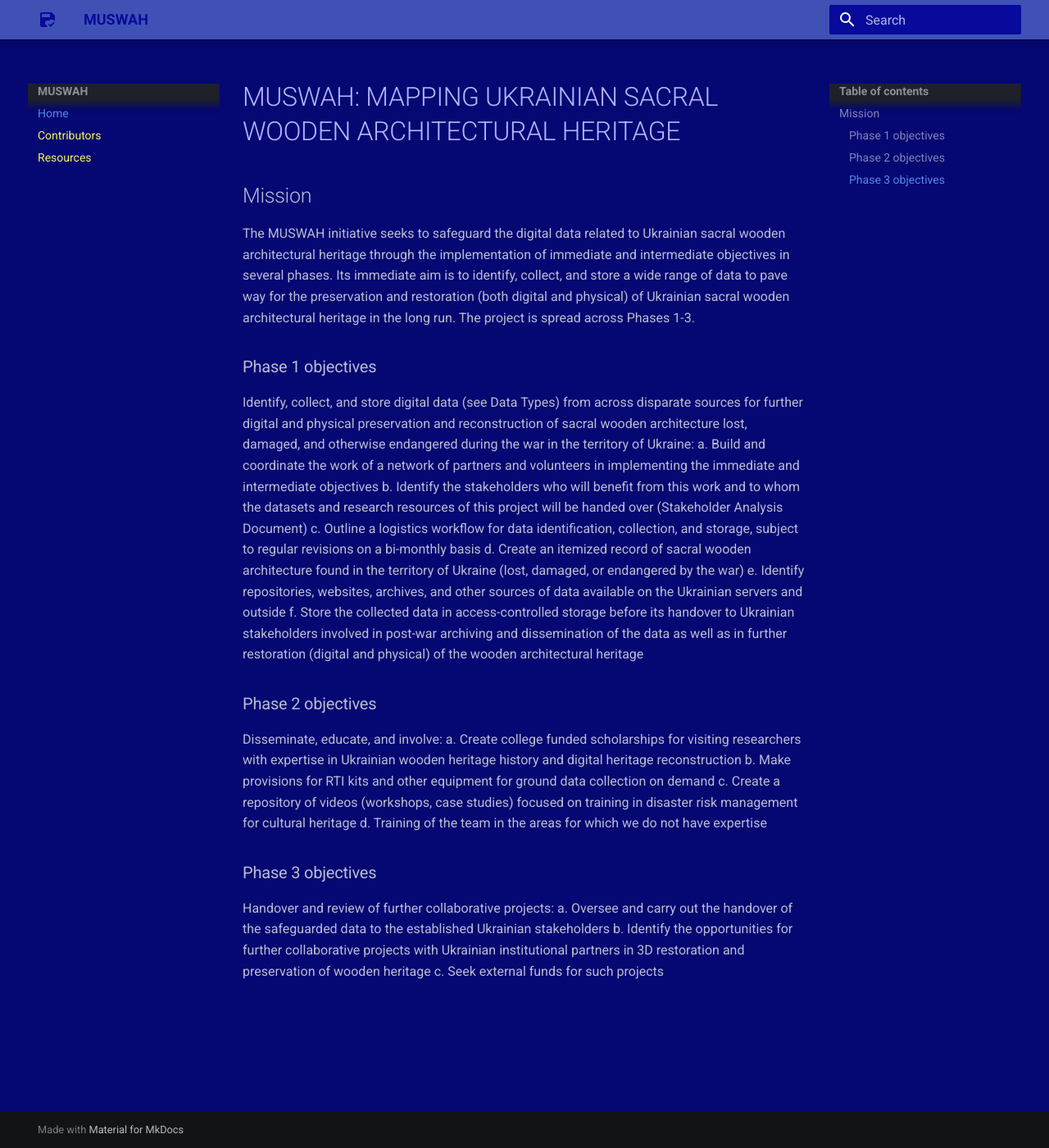
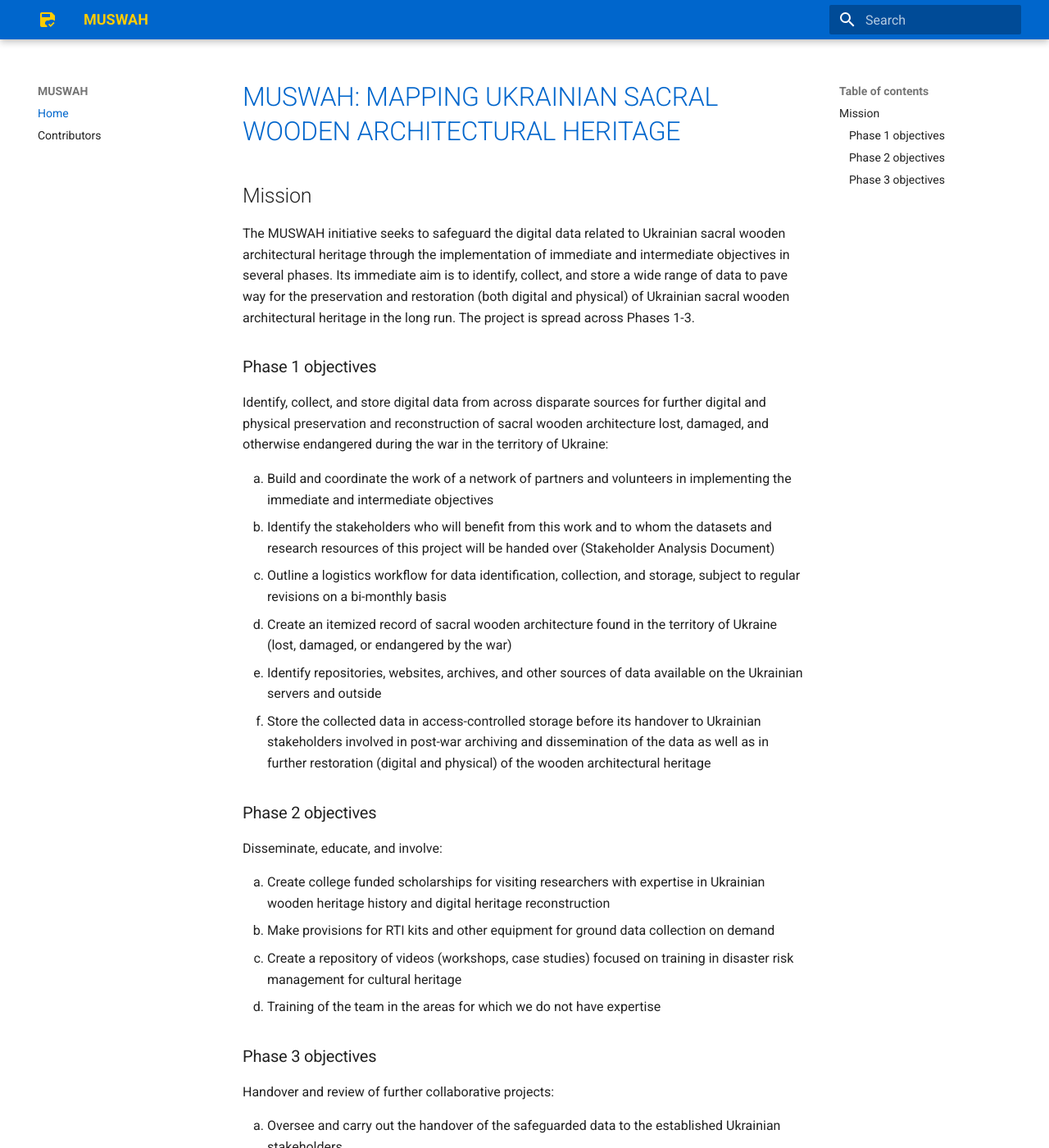
Before and after one commit to gabrielemucho/muswah-mkdocs, an MkDocs documentation site: the page built from docs/index.md, in a window 1280 px wide and 1400 px high. Shown: the whole window at 82% size. Built offline with MkDocs 1.6.1 and Material for MkDocs 9.7.7, drawn with Linux system fonts in a browser that asks for light colours; some of the changed text lies outside the part shown.

Commit message:
made stylistic changes

```diff
--- a/docs/index.md
+++ b/docs/index.md
@@ -6,23 +6,26 @@
 
 ### Phase 1 objectives
 
-Identify, collect, and store digital data (see Data Types) from across disparate sources for further digital and physical preservation and reconstruction of sacral wooden architecture lost, damaged, and otherwise endangered during the war in the territory of Ukraine:
-a.	Build and coordinate the work of a network of partners and volunteers in implementing the immediate and intermediate objectives
-b.	Identify the stakeholders who will benefit from this work and to whom the datasets and research resources of this project will be handed over (Stakeholder Analysis Document)
-c.	Outline a logistics workflow for data identification, collection, and storage, subject to regular revisions on a bi-monthly basis
-d.	Create an itemized record of sacral wooden architecture found in the territory of Ukraine (lost, damaged, or endangered by the war)
-e.	Identify repositories, websites, archives, and other sources of data available on the Ukrainian servers and outside
-f.	Store the collected data in access-controlled storage before its handover to Ukrainian stakeholders involved in post-war archiving and dissemination of the data as well as in further restoration (digital and physical) of the wooden architectural heritage
+Identify, collect, and store digital data from across disparate sources for further digital and physical preservation and reconstruction of sacral wooden architecture lost, damaged, and otherwise endangered during the war in the territory of Ukraine:
+
+1. Build and coordinate the work of a network of partners and volunteers in implementing the immediate and intermediate objectives
+2. Identify the stakeholders who will benefit from this work and to whom the datasets and research resources of this project will be handed over (Stakeholder Analysis Document)
+3. Outline a logistics workflow for data identification, collection, and storage, subject to regular revisions on a bi-monthly basis
+4. Create an itemized record of sacral wooden architecture found in the territory of Ukraine (lost, damaged, or endangered by the war)
+5. Identify repositories, websites, archives, and other sources of data available on the Ukrainian servers and outside
+6. Store the collected data in access-controlled storage before its handover to Ukrainian stakeholders involved in post-war archiving and dissemination of the data as well as in further restoration (digital and physical) of the wooden architectural heritage
 
 ### Phase 2 objectives
 Disseminate, educate, and involve:
-a.	Create college funded scholarships for visiting researchers with expertise in Ukrainian wooden heritage history and digital heritage reconstruction
-b.	Make provisions for RTI kits and other equipment for ground data collection on demand
-c.	Create a repository of videos (workshops, case studies) focused on training in disaster risk management for cultural heritage
-d.	Training of the team in the areas for which we do not have expertise
+
+1.	Create college funded scholarships for visiting researchers with expertise in Ukrainian wooden heritage history and digital heritage reconstruction
+2.	Make provisions for RTI kits and other equipment for ground data collection on demand
+3.	Create a repository of videos (workshops, case studies) focused on training in disaster risk management for cultural heritage
+4.	Training of the team in the areas for which we do not have expertise
 
 ### Phase 3 objectives
 Handover and review of further collaborative projects:
-a.	Oversee and carry out the handover of the safeguarded data to the established Ukrainian stakeholders
-b.	Identify the opportunities for further collaborative projects with Ukrainian institutional partners in 3D restoration and preservation of wooden heritage
-c.	Seek external funds for such projects
+
+1.	Oversee and carry out the handover of the safeguarded data to the established Ukrainian stakeholders
+2.	Identify the opportunities for further collaborative projects with Ukrainian institutional partners in 3D restoration and preservation of wooden heritage
+3.	Seek external funds for such projects
--- a/docs/stylesheets/extra.css
+++ b/docs/stylesheets/extra.css
@@ -1,41 +1,39 @@
 :root {
-  --md-primary-fg-color:        #f4f262;
-  --md-primary-fg-color--light: #b4b5fc;
-  --md-primary-fg-color--dark:  #172b6c;
-  --md-accent-fg-color: #f29c44;
+  --md-primary-fg-color:        #0066cc;
 }
-
+/*
 a {
     color: #f4f262;
-}
+} */
 
-body {
+/* body {
     background-color: #050772;
 }
 
 .md-header {
     color: #070a9a;
 }
+ */
 
-.md-header {
-    color: #070a9a;
+ .md-header {
+    color: #ffcc00;
 }
 
-code {
+/* code {
     background-color: #b4b5fc!important;
     color: #020043!important;
-}
+} */
 
 h1 {
-    color: #b4b5fc!important
+    color: #0066cc!important
 }
-
-.md-search__form {
+/*
+/* .md-search__form {
     background-color: #070a9a!important;
     color: #f4f262;
-}
+} */
 
-.md-search__input {
+/* .md-search__input {
     color: #f4f262;
 }
 
@@ -45,4 +43,7 @@
 
 .md-search-result__meta,  .md-search-result__list h1, .md-search-result__list p, .md-search-result__list div {
     color: #f4f262!important;
+} */
+ol {
+    list-style-type: lower-alpha;
 }
--- a/mkdocs.yml
+++ b/mkdocs.yml
@@ -3,14 +3,15 @@
   name: material
   icon:
     logo: material/content-save-check
-  palette:
-    scheme: slate
+  # palette:
+  #   scheme: slate
 nav:
     - Home: index.md
     - Contributors: contributors.md
-    - Resources: resources.md
+    # - Resources: resources.md
 extra_css:
   - stylesheets/extra.css
 markdown_extensions:
   - attr_list
   - md_in_html
+  - def_list
```
